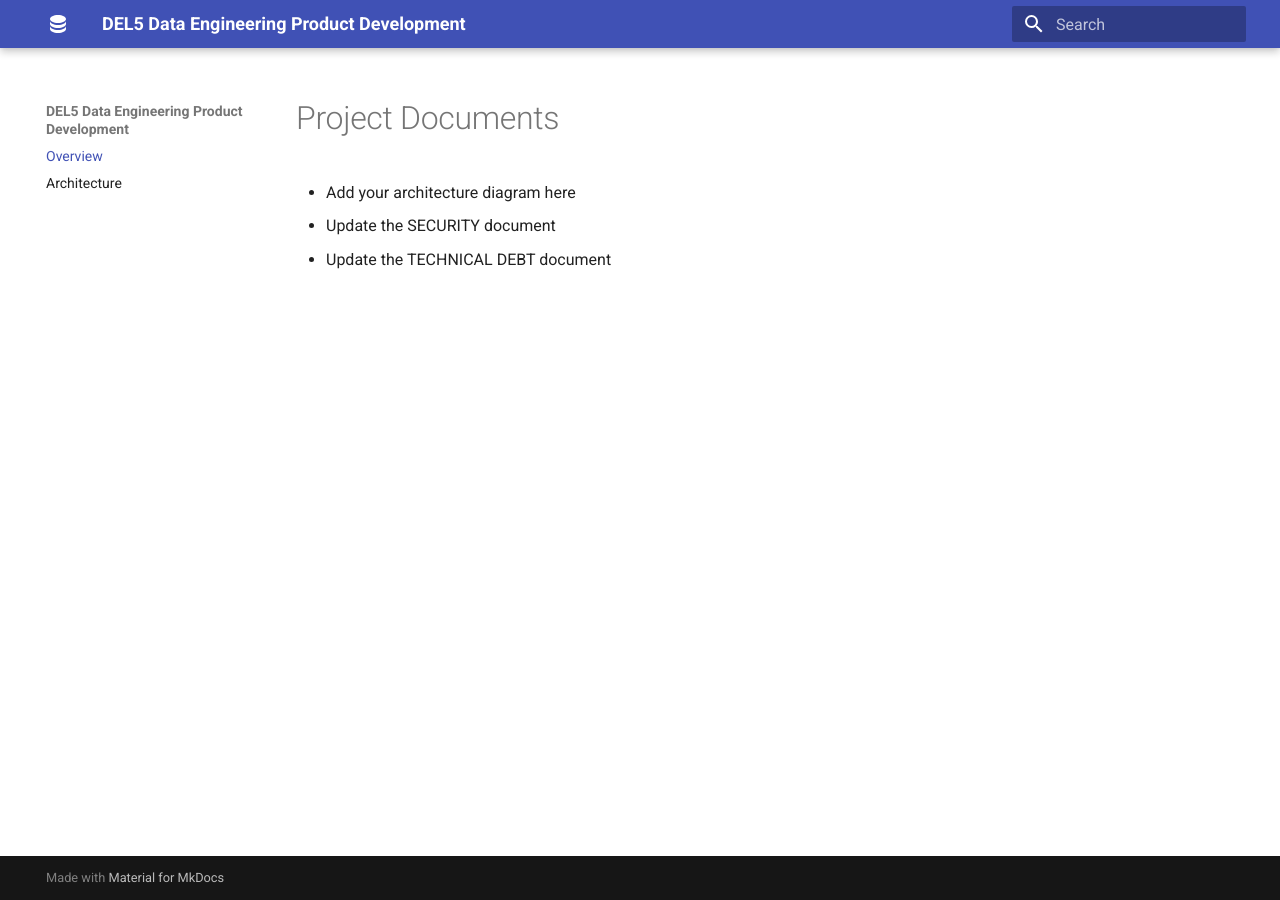
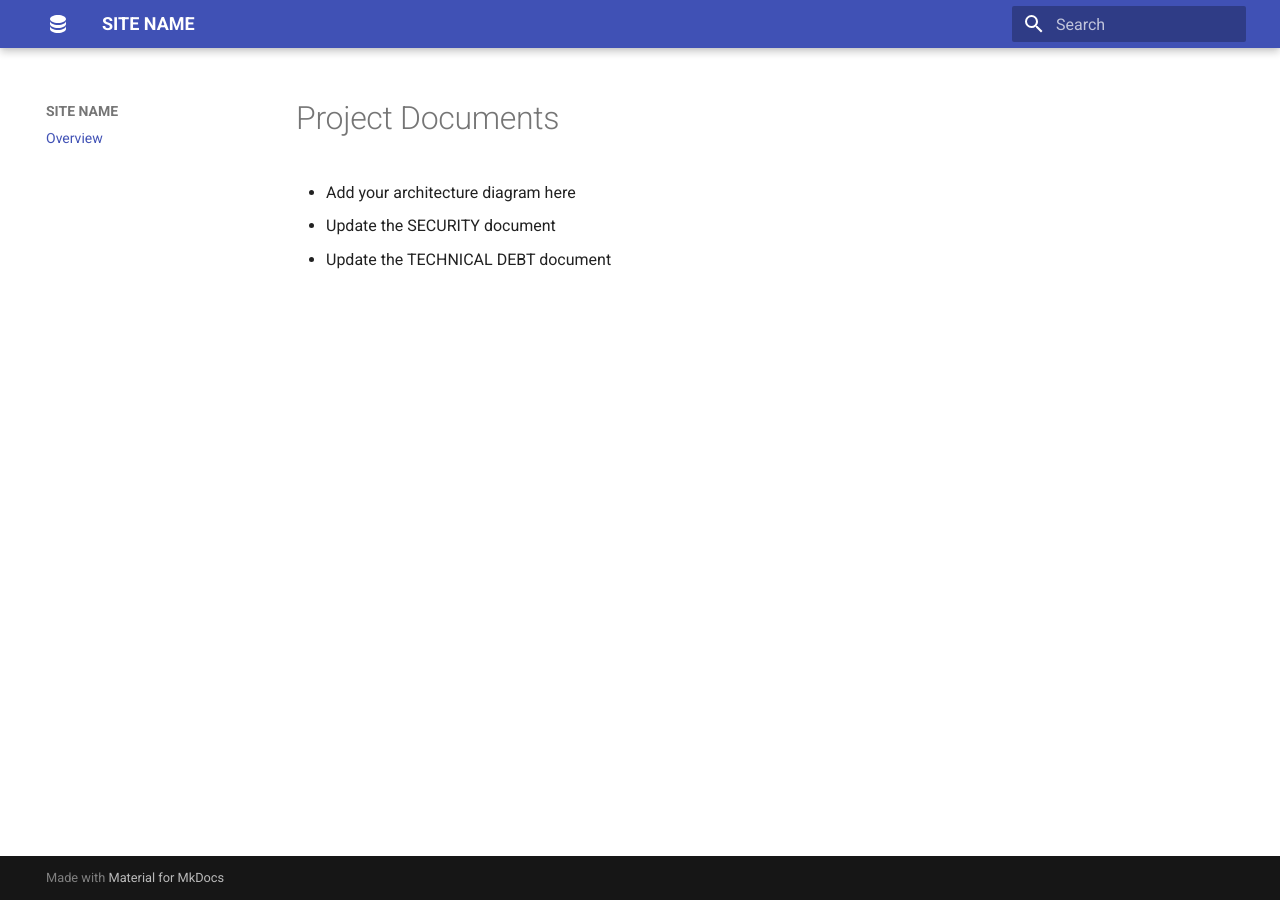
Before and after one commit to 54F-A/library-pipeline, an MkDocs documentation site: the page built from docs/index.md, in a window 1280 px wide. Built offline with MkDocs 1.6.1 and Material for MkDocs 9.7.7, drawn with Linux system fonts in a browser that asks for light colours.

Commit message:
Update mkdocs.yml

```diff
--- a/mkdocs.yml
+++ b/mkdocs.yml
@@ -1,10 +1,9 @@
 # Site name
-site_name: DEL5 Data Engineering Product Development
+site_name: SITE NAME
 
 # Navigation menu
 nav:
   - Overview: index.md
-  - Architecture: architecture/index.md
 
 # Theme
 theme:
```
